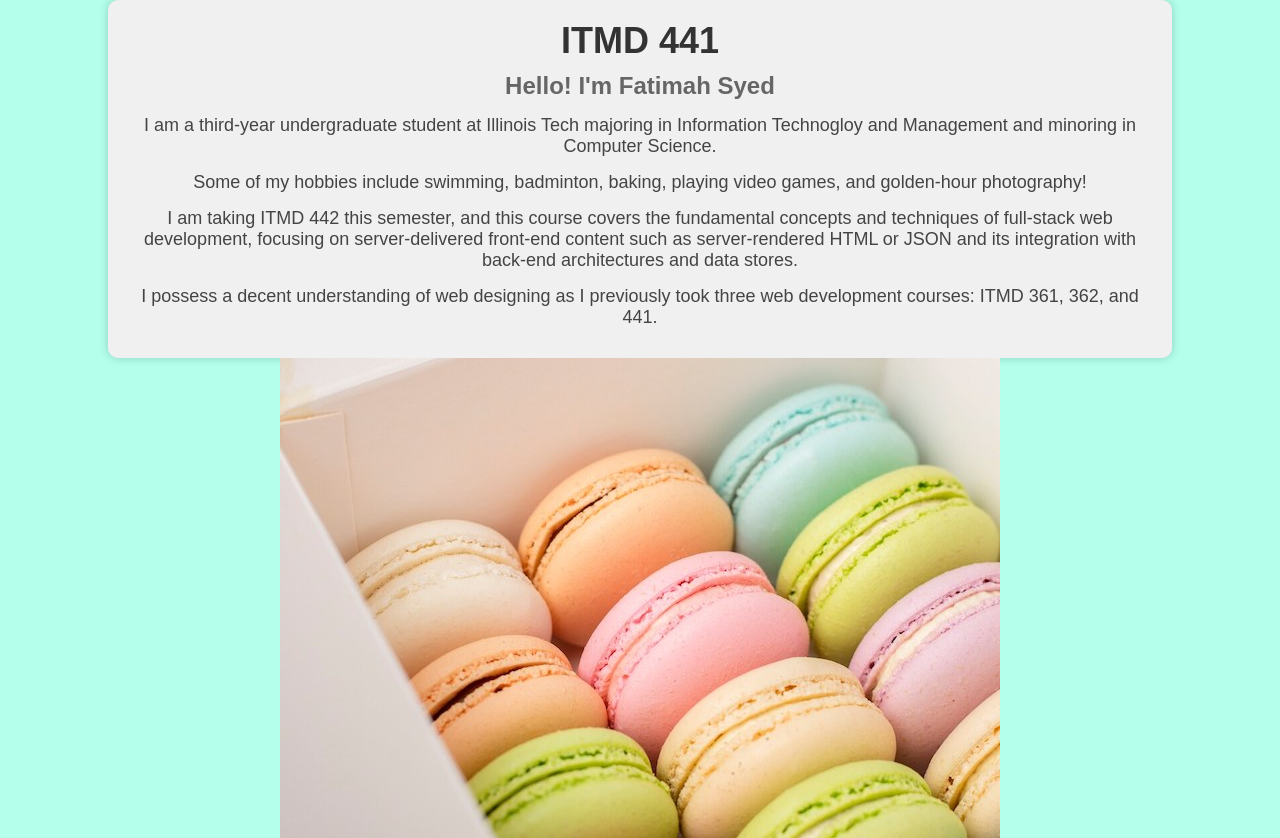
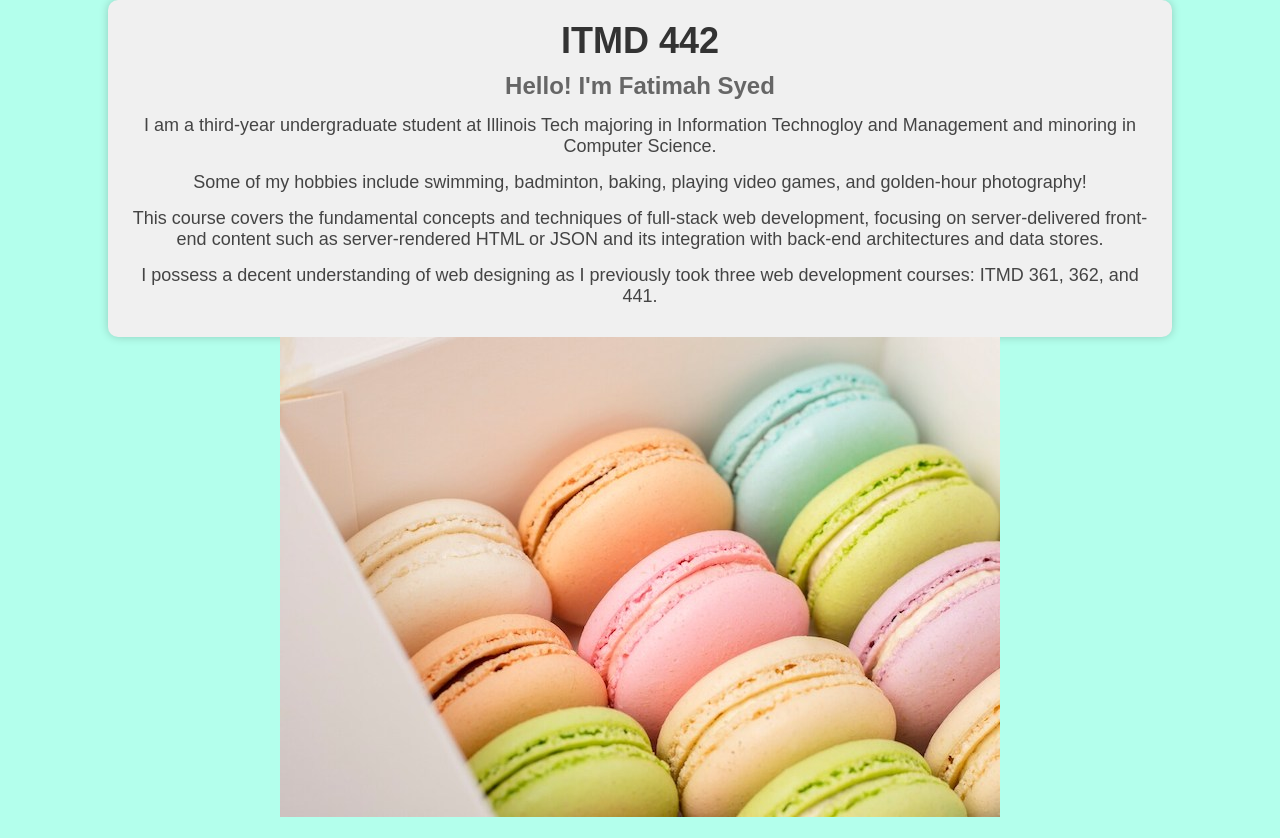
Before and after one commit to FatimahSyed27/ITMD442, a plain HTML site: page index.html in a window 1280 px wide. After the commit the page ends 817 px from the top, so only its background shows below. Drawn offline with Linux system fonts and the light colour scheme.

Commit message:
Update index.html

```diff
--- a/index.html
+++ b/index.html
@@ -2,17 +2,17 @@
 <html lang = "en">
 <head>
   <meta charset = "UTF-8">
-  <title> ITMD 441 </title>
+  <title> ITMD 442 </title>
   <link rel="stylesheet" href="css/style.css">
 </head>
 
 <body>
   <section>
-    <h1> ITMD 441 </h1>
+    <h1> ITMD 442 </h1>
     <h3> Hello! I'm Fatimah Syed</h3>
     <p>I am a third-year undergraduate student at Illinois Tech majoring in Information Technogloy and Management and minoring in Computer Science.</p>
     <p>Some of my hobbies include swimming, badminton, baking, playing video games, and golden-hour photography!
-    <p>I am taking ITMD 442 this semester, and this course covers the fundamental concepts and techniques of full-stack web development, focusing on server-delivered front-end content such as server-rendered HTML or JSON and its integration with back-end architectures and data stores.</p>
+    <p>This course covers the fundamental concepts and techniques of full-stack web development, focusing on server-delivered front-end content such as server-rendered HTML or JSON and its integration with back-end architectures and data stores.</p>
     <p>I possess a decent understanding of web designing as I previously took three web development courses: ITMD 361, 362, and 441.</p>
   </section>
   <div class="centered-image">
```
